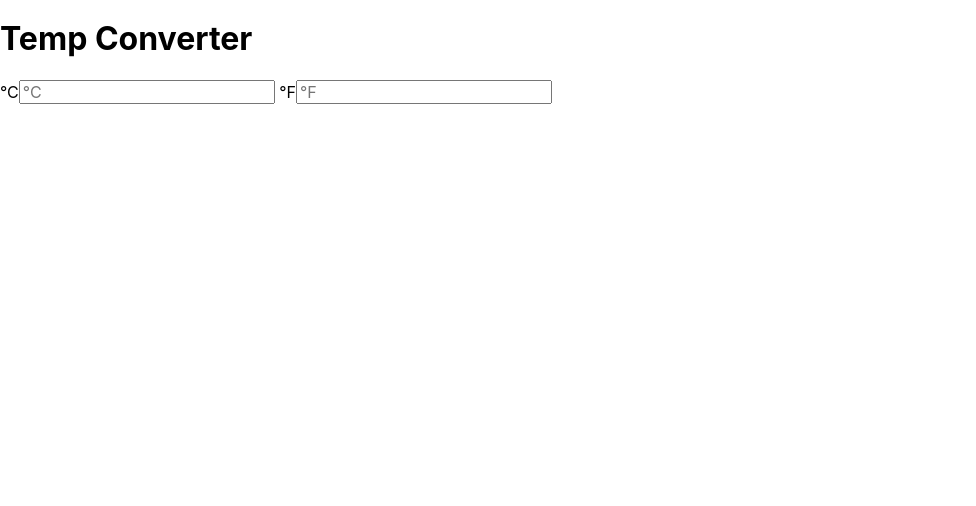
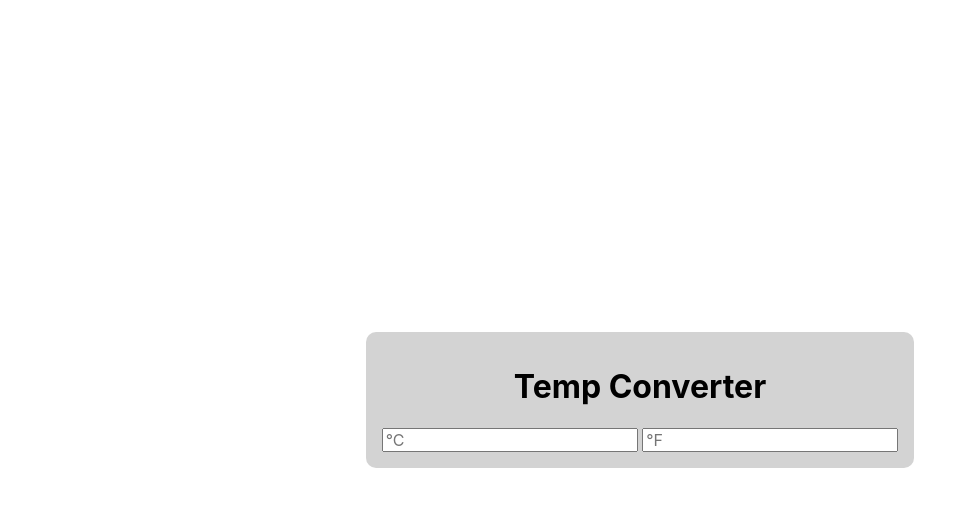
Before and after one commit to xXBricksquadXx/temp-converter, a website: page index.html in a window 1280 px wide. Shown: the whole page, without its empty margins (0-976 px from the left). Drawn offline with nearby package versions, Linux system fonts and the light colour scheme.

Commit message:
:construction: Added Grid properties

```diff
--- a/style.css
+++ b/style.css
@@ -1,4 +1,35 @@
-body {
+body,
+html {
   font-family: -apple-system, BlinkMacSystemFont, "Segoe UI", Roboto, Oxygen,
     Ubuntu, Cantarell, "Open Sans", "Helvetica Neue", sans-serif;
+  height: 100%;
+  margin: 0;
 }
+
+body {
+  align-items: center;
+  display: grid;
+  grid-template-rows: auto;
+  justify-items: center;
+}
+
+.container,
+div {
+  background: lightgray;
+  border-radius: 10px;
+  padding: 1em;
+}
+
+.container,
+h1 {
+  text-align: center;
+}
+
+.element-invisible {
+  clip: rect(1px 1px 1px 1px); /* IE6, IE7 */
+  clip: rect(1px, 1px, 1px, 1px);
+  height: 1px;
+  overflow: hidden;
+  position: absolute !important;
+  width: 1px;
+}
```
